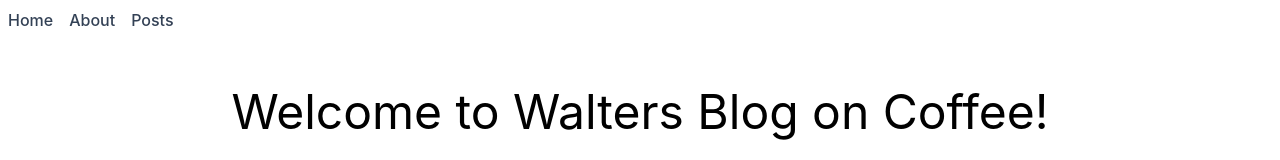
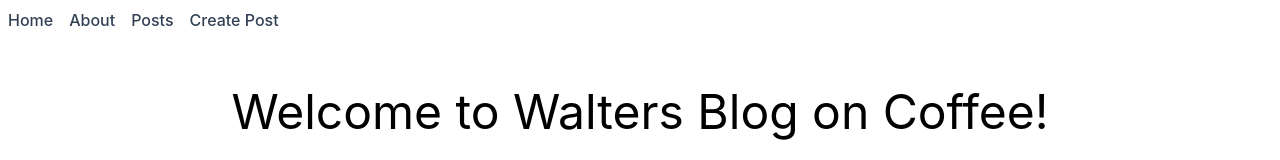
Before and after one commit to Supersmasher149/WaltersBlog, a Next.js app: page / in a window 1280 px wide. Shown: the top 160 px of the page. Built offline with nearby package versions, Linux system fonts and the light colour scheme; no server answers.

Commit message:
Fixed Create post header

```diff
--- a/components/Header.tsx
+++ b/components/Header.tsx
@@ -29,6 +29,13 @@ const Header = () => {
               </a>
             </Link>
           </li>
+          <li className={"inline-block p-2"}>
+            <Link href="/createPost">
+              <a className={"subpixel-antialiased font-medium text-slate-700"}>
+                Create Post
+              </a>
+            </Link>
+          </li>
         </ul>
       </div>
     </header>
```
Also changed, not shown: 1 other file (tests, documents, lock files or other folders).
